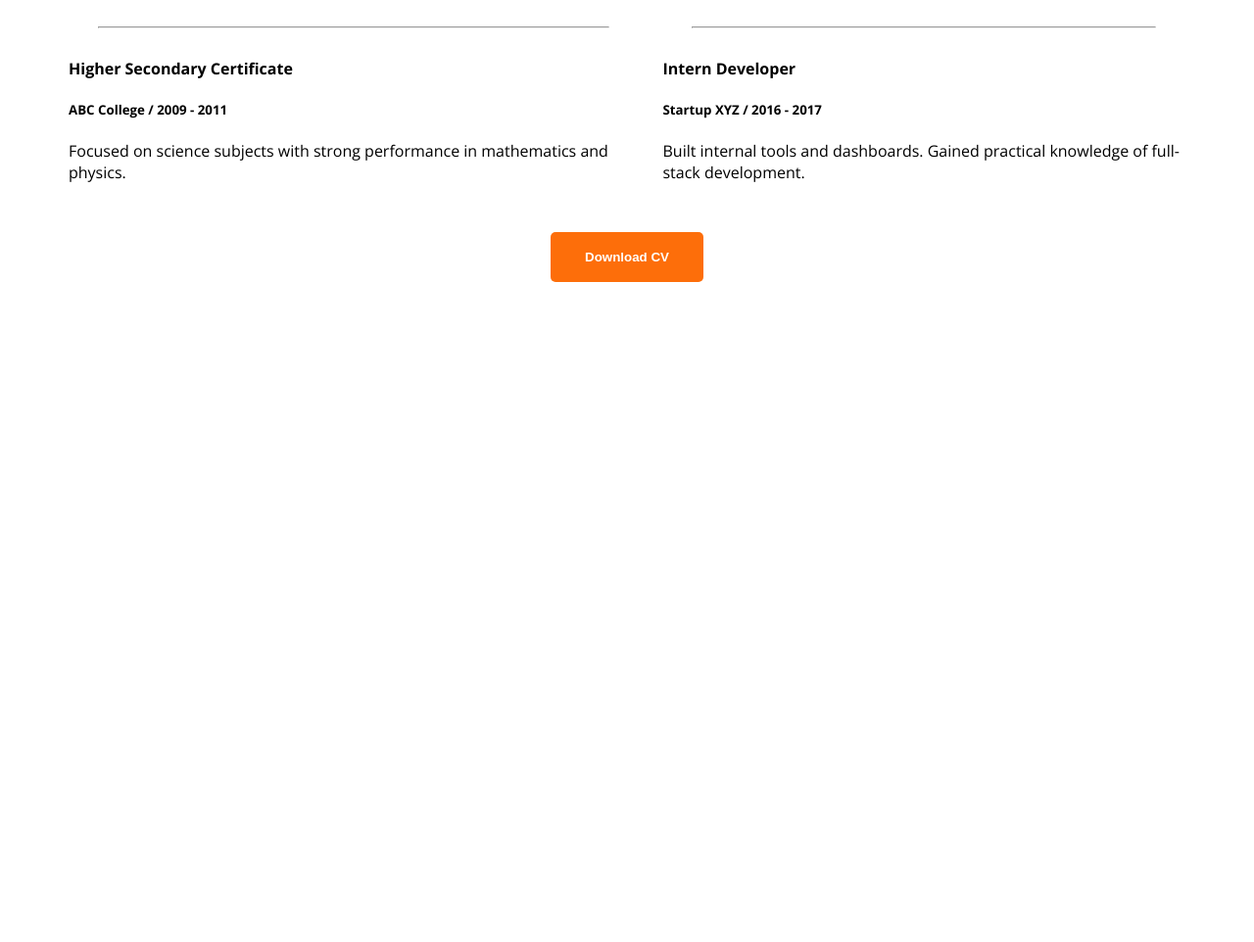
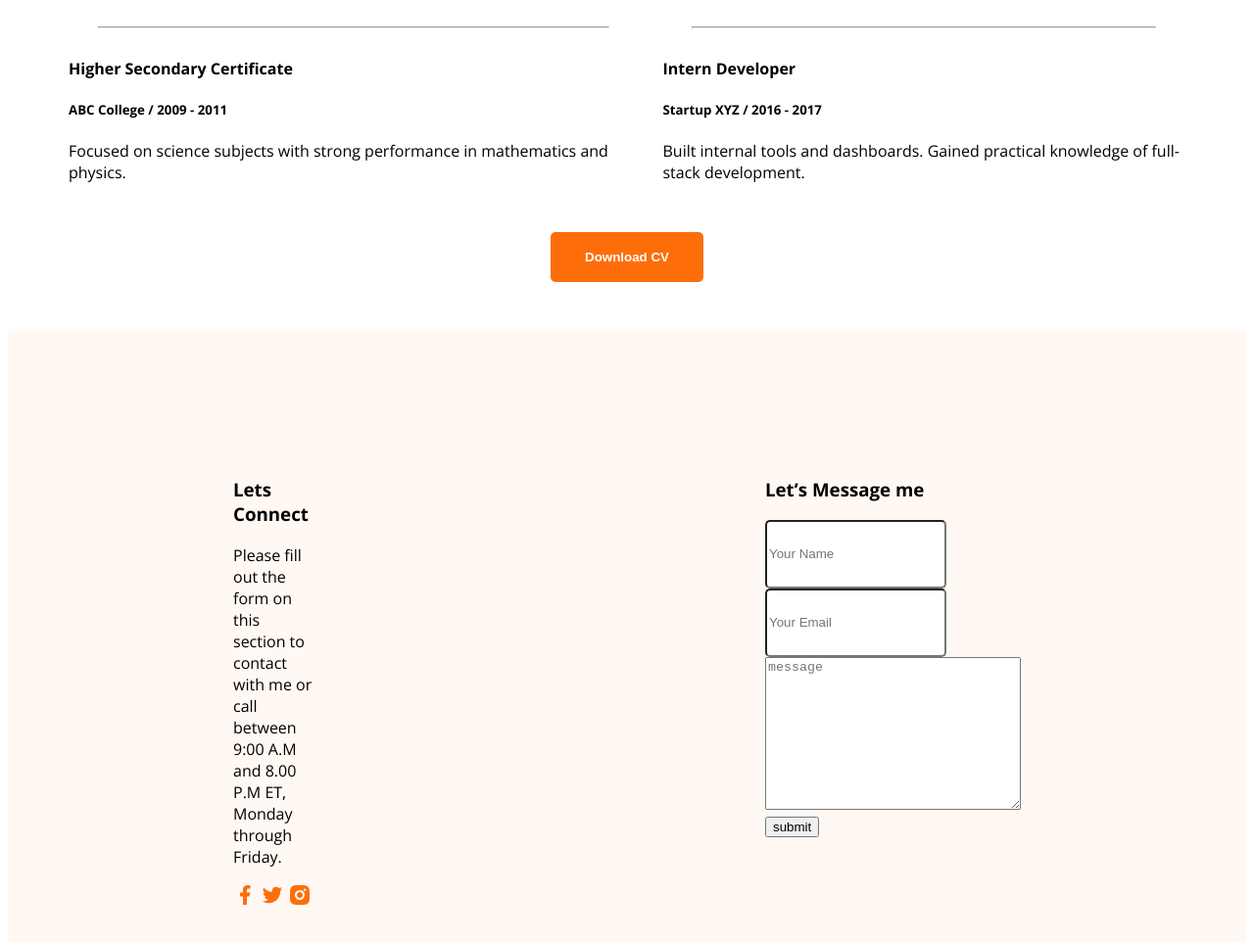
Before and after one commit to SabbirHsarkar/portfolio, a plain HTML site: page index.html in a window 1280 px wide. Shown: the part 2587-3549 px from the top of the page at 98% size. Before the commit the page ends 2883 px from the top, so only its background shows below. Drawn offline with nearby package versions, Linux system fonts and the light colour scheme.

Commit message:
footer added

```diff
--- a/index.html
+++ b/index.html
@@ -161,8 +161,36 @@
 
 
     </main>
-    <footer>
+    <footer >
+  <div class="footer-bg">
 
+    <div class="footer-column">
+        <h3 class="footer-title">
+            Lets Connect
+        </h3>
+        <p>Please fill out the form on this section to contact with me or call between 9:00 A.M and 8.00 P.M ET, Monday through Friday.</p>
+
+        <div class="footer-icon">
+            <a href=""><img src="images/icons/facebook.png" alt=""></a>
+             <a href=""><img src="images/icons/twitter.png" alt=""></a>
+              <a href=""><img src="images/icons/insta.png" alt=""></a>
+        </div>
+
+    </div>
+       <div class="footer-column">
+        <h3 class="footer-title">Let’s Message me</h3>
+        <div class="submit-btn">
+        <form action="">
+            <input type="text" name="" id="" placeholder="Your Name"><br>
+            <input type="text" name="" id="" placeholder="Your Email"><br>
+            <textarea name="" cols="30" rows="10" id="" placeholder="message"></textarea>
+            <input type="submit" value="submit">
+        </form>
+        </div>
+       </div>
+
+
+  </div>
     </footer>
 </body>
 </html>
--- a/styles/portfolio.css
+++ b/styles/portfolio.css
@@ -168,3 +168,23 @@ main{
 {
     margin-top: 50px;
 }
+
+/* footer style */
+.footer-column{
+    padding: 130px 230px;
+    gap: 50px;
+}
+
+.footer-bg{
+    background-color:#FFF8F3 ;
+    display: flex;
+}
+footer{
+    margin-top: 50px;
+}
+
+footer input[type="text"]{
+    height:64px;
+    border-radius: 5px;
+    background-color: white;
+}
```
